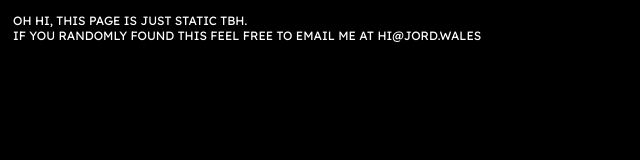
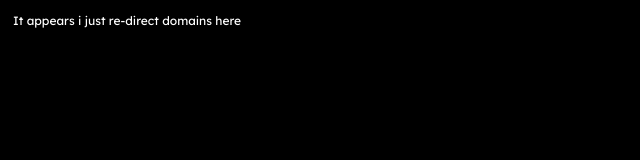
Before and after one commit to itsbounce/home, a plain HTML site: page index.html in a window 1280 px wide. Shown: the whole page, without its empty margins (0-640 px from the left). Drawn offline with Linux system fonts and the light colour scheme.

Commit message:
Update index.html

```diff
--- a/index.html
+++ b/index.html
@@ -7,10 +7,7 @@
     text-align: left;
     padding: 5px;
     font-size: 12px;
-">OH HI, THIS PAGE IS JUST STATIC TBH.
+">It appears i just re-direct domains here
 <br>
 
- IF YOU RANDOMLY FOUND THIS FEEL FREE TO EMAIL ME AT <a href="mailto:hi@jord.wales" style="
-    color: white;
-    text-decoration: none;
-">HI@JORD.WALES</a><br><br></body></html>
+<br><br></body></html>
```
